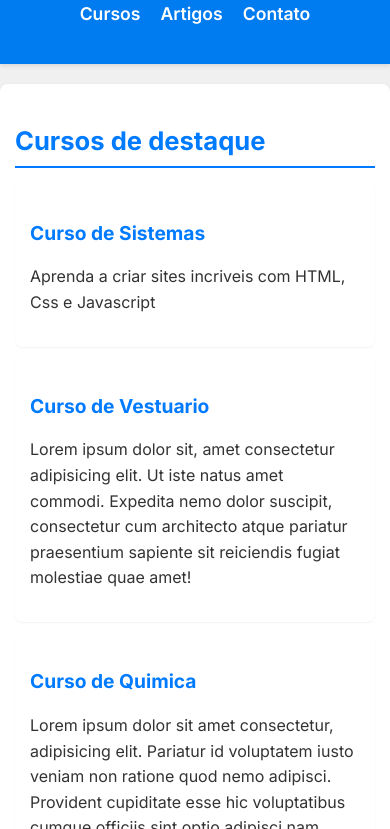
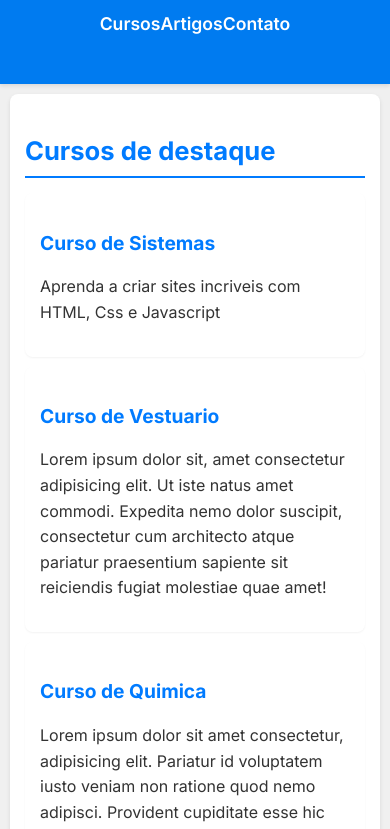
Before and after one commit to Pedro-Mantovanini-Silva/desegm-inspirado-no-cepi, a plain HTML site: page index.html in a window 390 px wide. Shown: the part 122-951 px from the top of the page. Drawn offline with nearby package versions, Linux system fonts and the light colour scheme.

Commit message:
Add files via upload

```diff
--- a/style.css
+++ b/style.css
@@ -151,3 +151,21 @@ footer {
         font-size: 1.6rem;
     }
 }
+
+@media (max-width: 480px){
+    nav ul{
+
+    }
+    nav ul li{
+        margin: 10px  0;
+    }
+    main{
+        margin: 10px;
+    }
+    form button, form textarea{
+        padding: 8px;
+    }
+    form button{
+
+    }
+}
```
